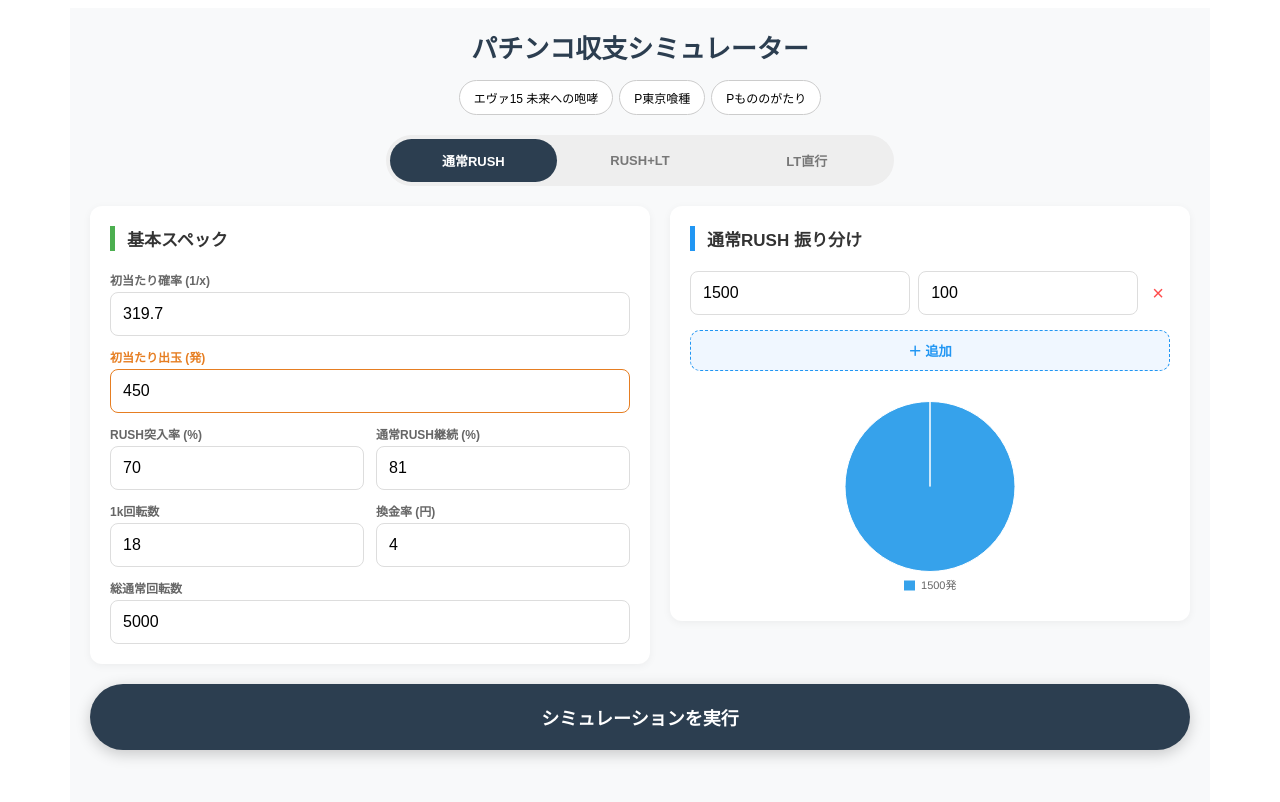
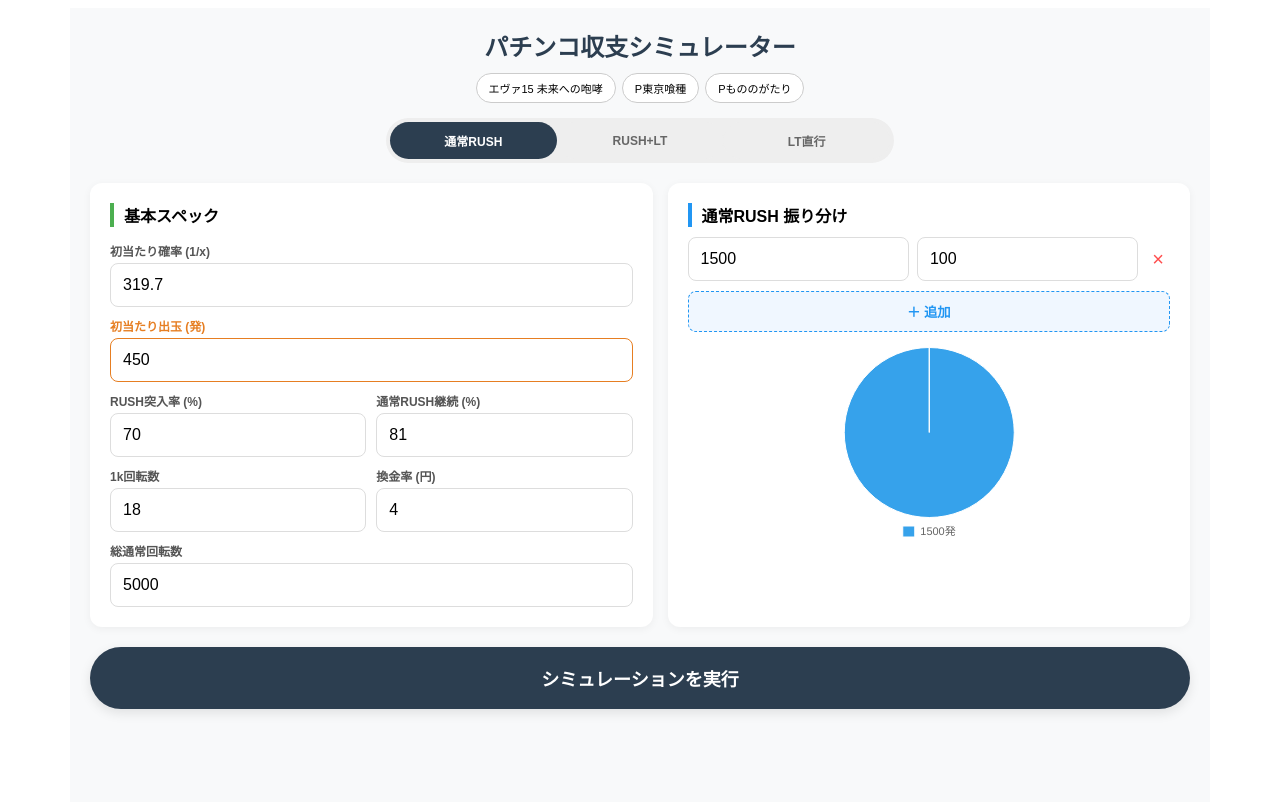
Before and after one commit to 5424076ktbya/web_final_report, a React (Vite) app: page / in a window 1280 px wide. Shown: the top 802 px of the page. Built offline with nearby package versions, Linux system fonts and the light colour scheme.

Commit message:
Add files via upload

```diff
--- a/src/App.jsx
+++ b/src/App.jsx
@@ -4,9 +4,37 @@ import ResultChart from "./ResultChart";
 import PieDist from "./PieDist";
 
 const PRESETS = {
-  eva15: { name: "エヴァ15 未来への咆哮", hitProb: 319.7, rushRate: 70, continueRate: 81, firstBonus: 450, payouts: [{ balls: 1500, rate: 100 }], mode: 0 },
-  tokyoguru: { name: "P東京喰種", hitProb: 399.9, rushRate: 51, firstBonus: 1500, upperPayouts: [{ balls: 3000, rate: 97 }, { balls: 6000, rate: 3 }], ltContinueRate: 75, mode: 2 },
-  mononogatari: { name: "Pもののがたり", hitProb: 149.9, rushRate: 25.5, firstBonus: 300, upperPayouts: [{ balls: 1500, rate: 50 }, { balls: 3000, rate: 25 }, { balls: 6000, rate: 25 }], ltContinueRate: 73, mode: 2 }
+  eva15: {
+    name: "エヴァ15 未来への咆哮",
+    hitProb: 319.7, rushRate: 70, continueRate: 81, firstBonus: 450,
+    payouts: [{ balls: 1500, rate: 100 }],
+    mode: 0
+  },
+  tokyoguru: {
+    name: "P東京喰種",
+    hitProb: 399.9,
+    rushRate: 51,
+    firstBonus: 1500,
+    upperPayouts: [
+      { balls: 3000, rate: 97 },
+      { balls: 6000, rate: 3 }
+    ],
+    ltContinueRate: 75,
+    mode: 2
+  },
+  mononogatari: {
+    name: "Pもののがたり",
+    hitProb: 149.9,
+    rushRate: 25.5,
+    firstBonus: 300,
+    upperPayouts: [
+      { balls: 1500, rate: 50 },
+      { balls: 3000, rate: 25 },
+      { balls: 6000, rate: 25 }
+    ],
+    ltContinueRate: 73,
+    mode: 2
+  }
 };
 
 export default function App() {
@@ -24,24 +52,32 @@ export default function App() {
   const [upperPayouts, setUpperPayouts] = useState([{ balls: 1500, rate: 100 }]);
   const [result, setResult] = useState(null);
 
-  // 画面幅監視（補助用）
-  const [windowWidth, setWindowWidth] = useState(window.innerWidth);
+  const [isMobile, setIsMobile] = useState(false);
+
   useEffect(() => {
-    const handleResize = () => setWindowWidth(window.innerWidth);
+    // 判定幅を少し広めの900pxに設定（高解像度スマホ対策）
+    const handleResize = () => setIsMobile(window.innerWidth < 900);
+    handleResize();
     window.addEventListener("resize", handleResize);
     return () => window.removeEventListener("resize", handleResize);
   }, []);
 
-  const isSmall = windowWidth < 850;
-
   const applyPreset = (key) => {
     const p = PRESETS[key];
     if (!p) return;
-    setHitProb(p.hitProb); setRushRate(p.rushRate); setFirstBonus(p.firstBonus); setMode(p.mode);
+    setHitProb(p.hitProb);
+    setRushRate(p.rushRate);
+    setFirstBonus(p.firstBonus);
+    setMode(p.mode);
     if (p.mode === 2) {
-      setUpperPayouts([...p.upperPayouts]); setLtContinueRate(p.ltContinueRate); setLtEntryRate(100); setContinueRate(0); setPayouts([{ balls: 1500, rate: 100 }]);
+      setUpperPayouts([...p.upperPayouts]);
+      setLtContinueRate(p.ltContinueRate);
+      setLtEntryRate(100);
+      setContinueRate(0);
+      setPayouts([{ balls: 1500, rate: 100 }]);
     } else {
-      setPayouts([...p.payouts]); setContinueRate(p.continueRate || 81);
+      setPayouts([...p.payouts]);
+      setContinueRate(p.continueRate || 81);
       if (p.upperPayouts) setUpperPayouts([...p.upperPayouts]);
       if (p.ltContinueRate) setLtContinueRate(p.ltContinueRate);
       if (p.ltEntryRate) setLtEntryRate(p.ltEntryRate || 0);
@@ -62,43 +98,56 @@ export default function App() {
     setResult(data);
   };
 
-  // スタイル定義
-  const cardStyle = { backgroundColor: "#fff", padding: isSmall ? "15px" : "20px", borderRadius: "12px", boxShadow: "0 2px 8px rgba(0,0,0,0.05)", width: "100%", boxSizing: "border-box" };
+  // --- スタイル定義 ---
   const inputStyle = { width: "100%", padding: "12px", borderRadius: "8px", border: "1px solid #ddd", fontSize: "16px", boxSizing: "border-box" };
+  const labelStyle = { display: "block", fontSize: "12px", fontWeight: "bold", color: "#555", marginBottom: "4px" };
+
+  // スマホ時は flex-basis: 100% を指定して強制的に1列にする
+  const cardStyle = {
+    backgroundColor: "#fff",
+    padding: isMobile ? "15px" : "20px",
+    borderRadius: "12px",
+    boxShadow: "0 2px 8px rgba(0,0,0,0.05)",
+    boxSizing: "border-box",
+    flex: isMobile ? "0 0 100%" : "1",
+    minWidth: isMobile ? "100%" : "300px"
+  };
+
+  const getBtnStyle = (active) => ({
+    padding: "10px", borderRadius: "20px", border: "none", cursor: "pointer", fontWeight: "bold", transition: "0.3s",
+    background: active ? "#2c3e50" : "#eee", color: active ? "white" : "#666", flex: 1, fontSize: "12px"
+  });
 
   return (
-    <div style={{ padding: isSmall ? "10px" : "20px", maxWidth: "1100px", margin: "0 auto", fontFamily: "sans-serif", backgroundColor: "#f8f9fa", minHeight: "100vh" }}>
-
-      {/* 1. Header */}
+    <div style={{ padding: isMobile ? "10px" : "20px", maxWidth: "1100px", margin: "0 auto", fontFamily: "sans-serif", backgroundColor: "#f8f9fa", minHeight: "100vh" }}>
       <header style={{ textAlign: "center", marginBottom: "20px" }}>
-        <h1 style={{ margin: "0 0 15px 0", color: "#2c3e50", fontSize: isSmall ? "20px" : "26px" }}>パチンコ収支シミュレーター</h1>
-        <div style={{ display: "flex", flexWrap: "wrap", gap: "6px", justifyContent: "center", marginBottom: "20px" }}>
+        <h1 style={{ margin: "0 0 10px 0", color: "#2c3e50", fontSize: isMobile ? "20px" : "24px" }}>パチンコ収支シミュレーター</h1>
+        <div style={{ display: "flex", flexWrap: "wrap", gap: "6px", justifyContent: "center", marginBottom: "15px" }}>
           {Object.keys(PRESETS).map(key => (
-            <button key={key} onClick={() => applyPreset(key)} style={{padding: "8px 14px", borderRadius: "20px", border: "1px solid #ccc", background: "#fff", fontSize: "12px", cursor: "pointer"}}>
+            <button key={key} onClick={() => applyPreset(key)} style={{padding: "6px 12px", borderRadius: "15px", border: "1px solid #ccc", background: "#fff", fontSize: "11px", cursor: "pointer"}}>
               {PRESETS[key].name}
             </button>
           ))}
         </div>
         <div style={{ display: "flex", background: "#eee", padding: "4px", borderRadius: "30px", maxWidth: "500px", margin: "0 auto" }}>
-          <button onClick={() => setMode(0)} style={getModeBtnStyle(mode === 0)}>通常RUSH</button>
-          <button onClick={() => setMode(1)} style={getModeBtnStyle(mode === 1)}>RUSH+LT</button>
-          <button onClick={() => setMode(2)} style={getModeBtnStyle(mode === 2)}>LT直行</button>
+          <button onClick={() => setMode(0)} style={getBtnStyle(mode === 0)}>通常RUSH</button>
+          <button onClick={() => setMode(1)} style={getBtnStyle(mode === 1)}>RUSH+LT</button>
+          <button onClick={() => setMode(2)} style={getBtnStyle(mode === 2)}>LT直行</button>
         </div>
       </header>
 
-      {/* 2. Main Layout (Flexboxを使用し、スマホ時は強制100%) */}
+      {/* メインレイアウト：Flexboxに変更し、方向を制御 */}
       <div style={{
         display: "flex",
-        flexDirection: isSmall ? "column" : "row",
-        gap: "20px",
+        flexDirection: isMobile ? "column" : "row",
+        gap: "15px",
         marginBottom: "20px",
-        alignItems: "flex-start"
+        flexWrap: "wrap"
       }}>
-
-        {/* 左: 基本スペック */}
-        <div style={{ ...cardStyle, flex: 1 }}>
-          <h3 style={titleStyle("#4CAF50")}>基本スペック</h3>
-          <div style={{ display: "grid", gridTemplateColumns: "1fr 1fr", gap: "12px" }}>
+        {/* 基本スペック */}
+        <div style={cardStyle}>
+          <h3 style={{ marginTop: 0, borderLeft: "4px solid #4CAF50", paddingLeft: "10px", fontSize: "16px", marginBottom: "15px" }}>基本スペック</h3>
+          <div style={{ display: "grid", gridTemplateColumns: "1fr 1fr", gap: "10px" }}>
             <div style={{ gridColumn: "span 2" }}>
               <label style={labelStyle}>初当たり確率 (1/x)</label>
               <input type="number" value={hitProb} onChange={e => setHitProb(e.target.value)} style={inputStyle} />
@@ -112,7 +161,7 @@ export default function App() {
               <div><label style={labelStyle}>通常RUSH継続 (%)</label><input type="number" value={continueRate} onChange={e => setContinueRate(e.target.value)} style={inputStyle} /></div>
             )}
             {mode !== 0 && (
-              <div style={{ gridColumn: "span 2", padding: "12px", backgroundColor: "#fdfbff", border: "1px solid #9966FF", borderRadius: "10px" }}>
+              <div style={{ gridColumn: "span 2", padding: "12px", backgroundColor: "#fdfbff", border: "1px solid #9966FF", borderRadius: "10px", marginTop: "5px" }}>
                 <label style={{ ...labelStyle, color: "#9966FF" }}>上位RUSH (LT) 設定</label>
                 <div style={{ display: "flex", gap: "10px" }}>
                   {mode === 1 && (
@@ -128,66 +177,71 @@ export default function App() {
           </div>
         </div>
 
-        {/* 右: 振り分け */}
-        <div style={{ display: "flex", flexDirection: "column", gap: "20px", flex: 1, width: "100%" }}>
+        {/* 振り分け設定：ここも100%幅を担保 */}
+        <div style={{
+          display: "flex",
+          flexDirection: "column",
+          gap: "15px",
+          flex: isMobile ? "0 0 100%" : "1"
+        }}>
           {mode !== 2 && (
             <div style={cardStyle}>
-              <h3 style={titleStyle("#2196F3")}>通常RUSH 振り分け</h3>
-              <div style={{ marginBottom: "15px" }}>
+              <h3 style={{ margin: "0 0 10px 0", borderLeft: "4px solid #2196F3", paddingLeft: "10px", fontSize: "16px" }}>通常RUSH 振り分け</h3>
+              <div style={{ marginBottom: "10px" }}>
                 {payouts.map((p, i) => (
                   <div key={i} style={{ display: "flex", gap: "8px", marginBottom: "8px" }}>
                     <input type="number" value={p.balls} placeholder="玉" onChange={e => { const n = [...payouts]; n[i].balls = e.target.value; setPayouts(n) }} style={inputStyle} />
                     <input type="number" value={p.rate} placeholder="%" onChange={e => { const n = [...payouts]; n[i].rate = e.target.value; setPayouts(n) }} style={inputStyle} />
-                    <button onClick={() => removeRow(setPayouts, payouts, i)} style={{ color: "#ff4d4d", border: "none", background: "none", fontSize: "20px", cursor: "pointer" }}>×</button>
+                    <button onClick={() => removeRow(setPayouts, payouts, i)} style={{ color: "#ff4d4d", border: "none", background: "none", fontSize: "20px" }}>×</button>
                   </div>
                 ))}
               </div>
-              <button onClick={() => addRow(setPayouts, payouts)} style={addBtnStyle("#2196F3", "#f0f7ff")}>＋ 追加</button>
+              <button onClick={() => addRow(setPayouts, payouts)} style={{ width: "100%", padding: "10px", border: "1px dashed #2196F3", background: "#f0f7ff", color: "#2196F3", borderRadius: "8px", cursor: "pointer", fontWeight: "bold" }}>＋ 追加</button>
               <PieDist dist={payouts} />
             </div>
           )}
 
           {mode !== 0 && (
             <div style={{ ...cardStyle, border: "2px solid #9966FF" }}>
-              <h3 style={titleStyle("#9966FF")}>上位LT 振り分け</h3>
-              <div style={{ marginBottom: "15px" }}>
+              <h3 style={{ margin: "0 0 10px 0", borderLeft: "4px solid #9966FF", paddingLeft: "10px", fontSize: "16px" }}>上位LT 振り分け</h3>
+              <div style={{ marginBottom: "10px" }}>
                 {upperPayouts.map((p, i) => (
                   <div key={i} style={{ display: "flex", gap: "8px", marginBottom: "8px" }}>
                     <input type="number" value={p.balls} placeholder="玉" onChange={e => { const n = [...upperPayouts]; n[i].balls = e.target.value; setUpperPayouts(n) }} style={{...inputStyle, borderColor: "#9966FF"}} />
                     <input type="number" value={p.rate} placeholder="%" onChange={e => { const n = [...upperPayouts]; n[i].rate = e.target.value; setUpperPayouts(n) }} style={{...inputStyle, borderColor: "#9966FF"}} />
-                    <button onClick={() => removeRow(setUpperPayouts, upperPayouts, i)} style={{ color: "#ff4d4d", border: "none", background: "none", fontSize: "20px", cursor: "pointer" }}>×</button>
+                    <button onClick={() => removeRow(setUpperPayouts, upperPayouts, i)} style={{ color: "#ff4d4d", border: "none", background: "none", fontSize: "20px" }}>×</button>
                   </div>
                 ))}
               </div>
-              <button onClick={() => addRow(setUpperPayouts, upperPayouts)} style={addBtnStyle("#9966FF", "#f9f6ff")}>＋ 追加</button>
+              <button onClick={() => addRow(setUpperPayouts, upperPayouts)} style={{ width: "100%", padding: "10px", border: "1px dashed #9966FF", background: "#f9f6ff", color: "#9966FF", borderRadius: "8px", cursor: "pointer", fontWeight: "bold" }}>＋ 追加</button>
               <PieDist dist={upperPayouts} />
             </div>
           )}
         </div>
       </div>
 
-      <button onClick={handleSimulate} style={{ width: "100%", padding: "20px", fontSize: "18px", fontWeight: "bold", borderRadius: "50px", border: "none", backgroundColor: "#2c3e50", color: "white", cursor: "pointer", marginBottom: "30px", boxShadow: "0 4px 15px rgba(0,0,0,0.2)" }}>シミュレーションを実行</button>
+      <button onClick={handleSimulate} style={{ width: "100%", padding: "18px", fontSize: "18px", fontWeight: "bold", borderRadius: "50px", border: "none", backgroundColor: "#2c3e50", color: "white", cursor: "pointer", marginBottom: "30px", boxShadow: "0 4px 12px rgba(0,0,0,0.1)" }}>シミュレーションを実行</button>
 
-      {/* 3. Results */}
+      {/* 結果表示 */}
       {result && result.history && (
-        <div style={{ backgroundColor: "#fff", padding: isSmall ? "15px" : "25px", borderRadius: "20px", boxShadow: "0 10px 30px rgba(0,0,0,0.08)" }}>
-          <h3 style={{ textAlign: "center", marginTop: 0, color: "#34495e" }}>差玉収支スランプグラフ</h3>
+        <div style={{ backgroundColor: "#fff", padding: isMobile ? "15px" : "20px", borderRadius: "16px", boxShadow: "0 10px 25px rgba(0,0,0,0.05)" }}>
+          <h3 style={{ textAlign: "center", marginTop: 0, fontSize: "16px" }}>差玉収支スランプグラフ</h3>
           <ResultChart slumpData={result.history} />
 
           <div style={{
             display: "grid",
-            gridTemplateColumns: isSmall ? "1fr 1fr" : "repeat(auto-fit, minmax(150px, 1fr))",
+            gridTemplateColumns: isMobile ? "1fr 1fr" : "repeat(auto-fit, minmax(140px, 1fr))",
             gap: "10px",
             marginTop: "20px",
             borderTop: "1px solid #eee",
-            paddingTop: "20px"
+            paddingTop: "15px"
           }}>
              <StatBox label="初当たり" value={`${result.stats.jackpotCounts}回`} />
              <StatBox label="最大連チャン" value={`${result.stats.maxCombo}連`} color="#e74c3c" />
              <StatBox label="最大獲得玉" value={`${Number(result.stats.maxJackpotBalls).toLocaleString()}発`} color="#f39c12" />
              <StatBox label="平均連チャン" value={`${result.stats.avgCombo}連`} />
-             <StatBox label="理論期待値" value={`${result.stats.totalExpectedValue.toLocaleString()}円`} highlight color={result.stats.totalExpectedValue >= 0 ? "#3498db" : "#e74c3c"} />
-             <StatBox label="実収支結果" value={`${result.history[result.history.length-1].y.toLocaleString()}円`} color={result.history[result.history.length-1].y >= 0 ? "#3498db" : "#e74c3c"} />
+             <StatBox label="期待値" value={`${result.stats.totalExpectedValue.toLocaleString()}円`} highlight color={result.stats.totalExpectedValue >= 0 ? "#3498db" : "#e74c3c"} />
+             <StatBox label="実収支" value={`${result.history[result.history.length-1].y.toLocaleString()}円`} color={result.history[result.history.length-1].y >= 0 ? "#3498db" : "#e74c3c"} />
           </div>
         </div>
       )}
@@ -195,17 +249,17 @@ export default function App() {
   );
 }
 
-// 共通パーツ
-const titleStyle = (color) => ({ marginTop: 0, borderLeft: `5px solid ${color}`, paddingLeft: "12px", fontSize: "17px", marginBottom: "20px", color: "#333" });
-const labelStyle = { display: "block", fontSize: "12px", fontWeight: "bold", color: "#666", marginBottom: "4px" };
-const getModeBtnStyle = (active) => ({ padding: "12px", borderRadius: "30px", border: "none", cursor: "pointer", fontWeight: "bold", flex: 1, fontSize: "13px", background: active ? "#2c3e50" : "transparent", color: active ? "white" : "#777", transition: "0.2s" });
-const addBtnStyle = (color, bg) => ({ width: "100%", padding: "10px", border: `1px dashed ${color}`, background: bg, color: color, borderRadius: "10px", cursor: "pointer", fontWeight: "bold", marginBottom: "15px" });
-
 function StatBox({ label, value, color = "#2c3e50", highlight = false }) {
   return (
-    <div style={{ textAlign: "center", background: highlight ? "#f0f7ff" : "#fbfbfc", padding: "15px 5px", borderRadius: "15px", border: highlight ? "1px solid #3498db" : "1px solid #f0f0f0" }}>
-      <div style={{ fontSize: "10px", color: "#95a5a6", marginBottom: "5px", letterSpacing: "0.05em" }}>{label}</div>
-      <div style={{ fontSize: "16px", fontWeight: "bold", color: color }}>{value}</div>
+    <div style={{
+      textAlign: "center",
+      background: highlight ? "#f0f7ff" : "#f8f9fa",
+      padding: "12px 5px",
+      borderRadius: "12px",
+      border: highlight ? "1px solid #3498db" : "none"
+    }}>
+      <div style={{ fontSize: "11px", color: "#7f8c8d", marginBottom: "4px" }}>{label}</div>
+      <div style={{ fontSize: "15px", fontWeight: "bold", color: color }}>{value}</div>
     </div>
   );
 }
```
